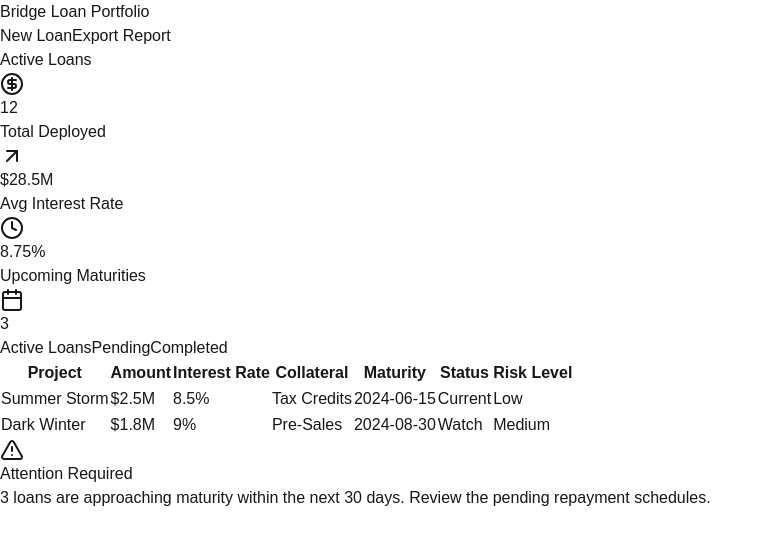
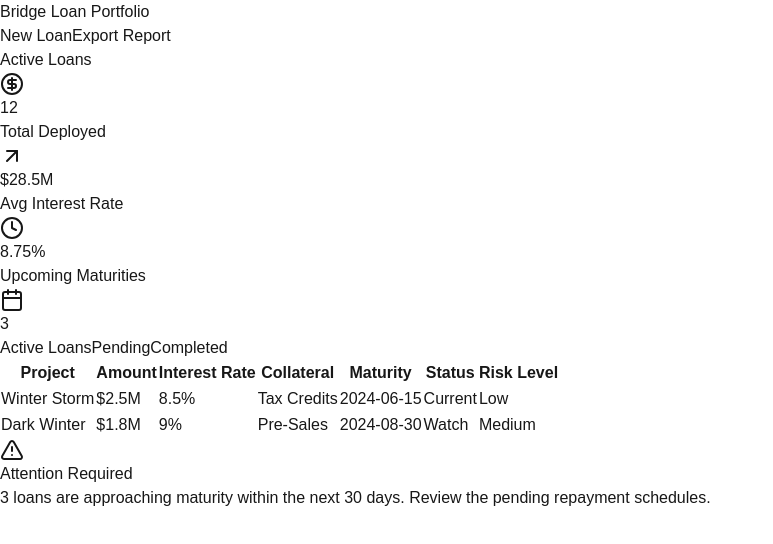
Before and after one commit to ChrisKDaniels/test-build, a Next.js app: page / in a window 1280 px wide. Shown: the top 544 px of the page, without its empty margins (0-773 px from the left). Built offline with nearby package versions, Linux system fonts and the light colour scheme.

Commit message:
Your commit message

```diff
--- a/src/app/page.tsx
+++ b/src/app/page.tsx
@@ -8,7 +8,7 @@ const BridgeLoanDashboard = () => {
   // Sample data
   const activeBridgeLoans = [
     {
-      projectName: "Summer Storm",
+      projectName: "Winter Storm",
       loanAmount: 2500000,
       interestRate: 8.5,
       collateral: "Tax Credits",
```
